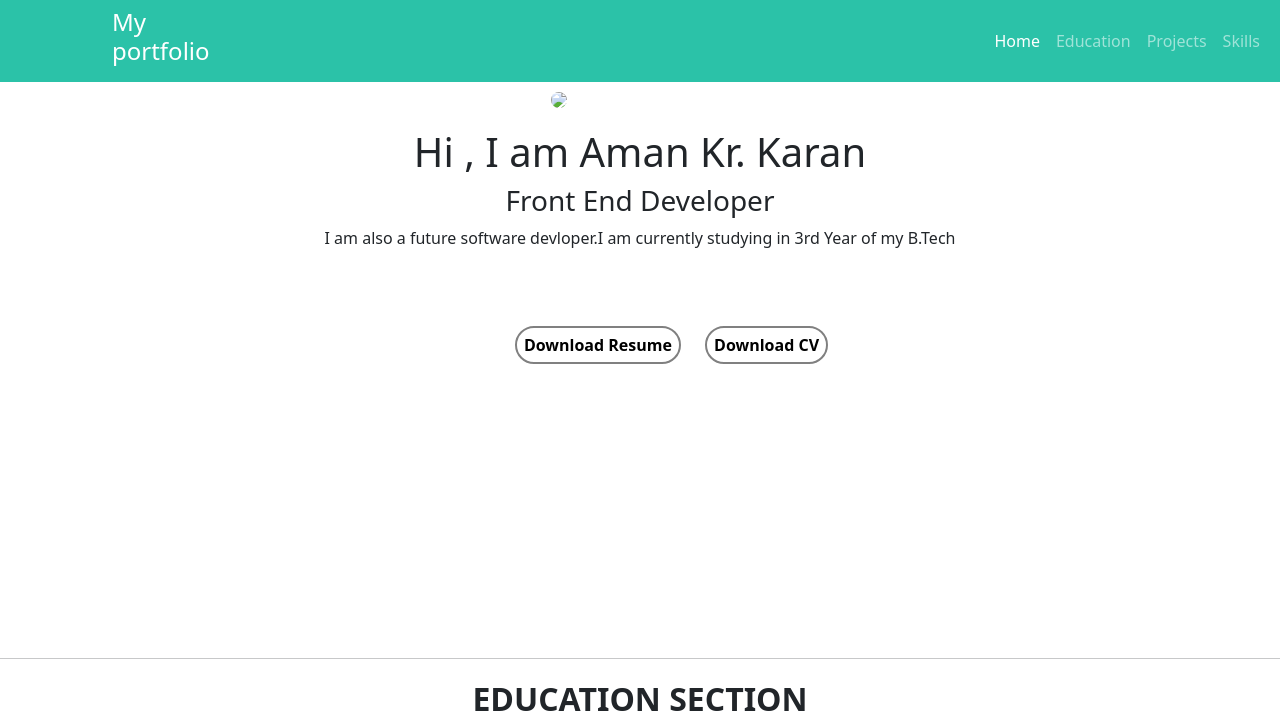
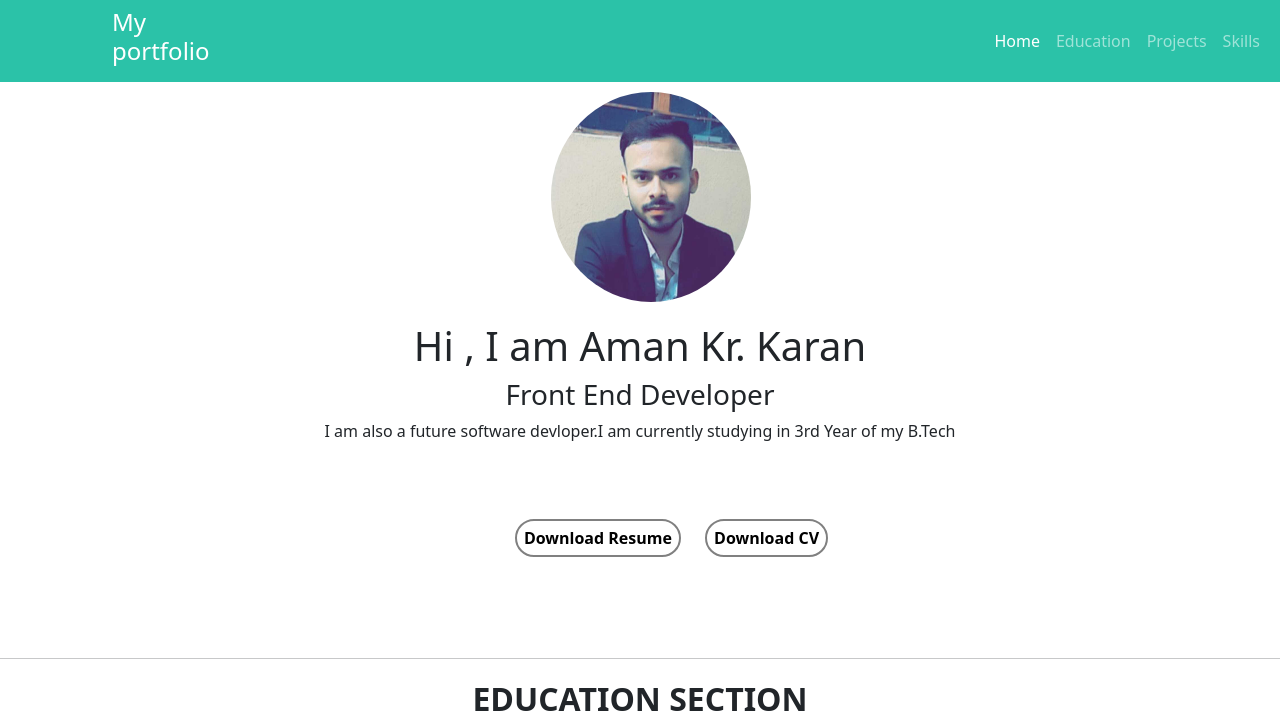
Before and after one commit to Amancr79/resume, a plain HTML site: page index.html in a window 1280 px wide. Shown: the top 728 px of the page. Drawn offline with nearby package versions, Linux system fonts and the light colour scheme; files whose address does not match are found by name.

Commit message:
Update index.html

```diff
--- a/index.html
+++ b/index.html
@@ -40,7 +40,7 @@
     <section class="profile">
         <div class="container">
                     <div class="img">
-                        <img src="Image/myprofile_img.jpg" >
+                        <img src="myprofile_img.jpg" >
                     </div>
                     <div class="content">
 
```
